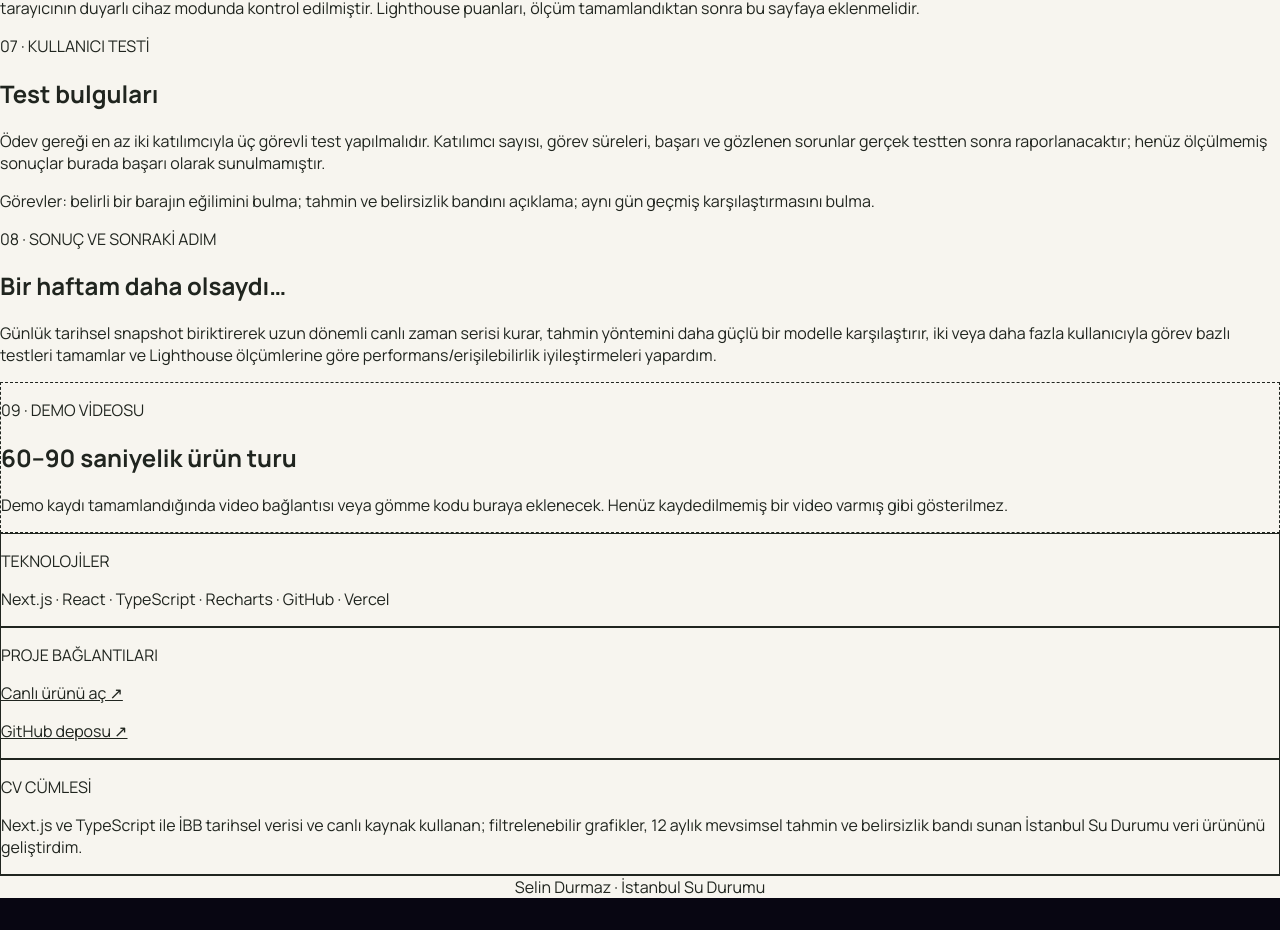
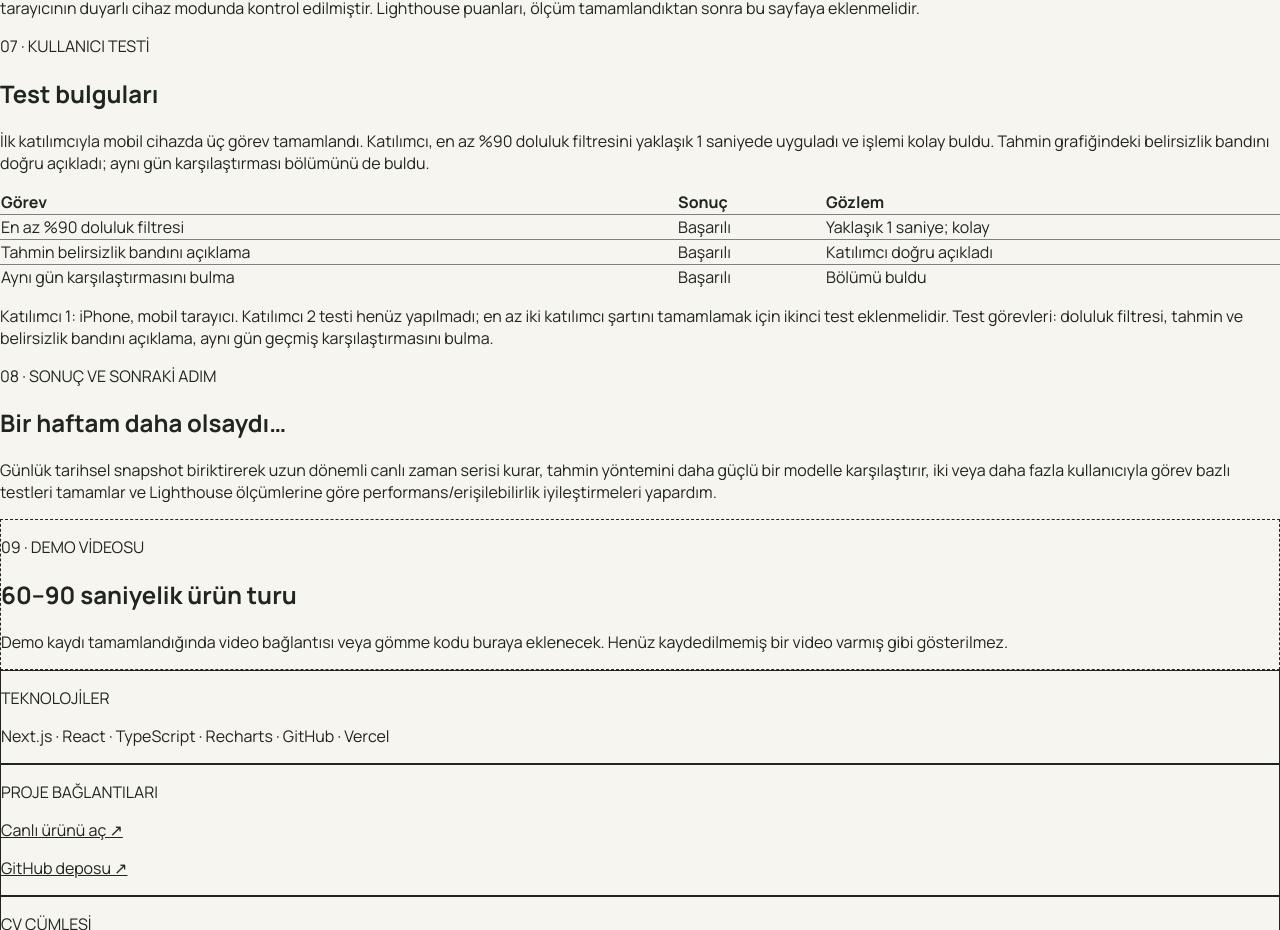
Before and after one commit to selinddrmz/portfolio, a Next.js app: page /projects/istanbul-su-durumu in a window 1280 px wide. Shown: the part 1530-2460 px from the top of the page. Before the commit the page ends 2428 px from the top, so only its background shows below. Built offline with nearby package versions, Linux system fonts and the light colour scheme.

Commit message:
Add first participant usability test findings to case study

```diff
--- a/app/projects/istanbul-su-durumu/page.tsx
+++ b/app/projects/istanbul-su-durumu/page.tsx
@@ -79,8 +79,9 @@ export default function IstanbulWaterCaseStudy() {
           <section>
             <p className="text-xs font-bold tracking-widest text-emerald-800">07 · KULLANICI TESTİ</p>
             <h2 className="mt-3 font-serif text-3xl font-bold">Test bulguları</h2>
-            <p className="mt-4 leading-7 text-stone-700">Ödev gereği en az iki katılımcıyla üç görevli test yapılmalıdır. Katılımcı sayısı, görev süreleri, başarı ve gözlenen sorunlar gerçek testten sonra raporlanacaktır; henüz ölçülmemiş sonuçlar burada başarı olarak sunulmamıştır.</p>
-            <p className="mt-3 text-sm text-stone-600">Görevler: belirli bir barajın eğilimini bulma; tahmin ve belirsizlik bandını açıklama; aynı gün geçmiş karşılaştırmasını bulma.</p>
+            <p className="mt-4 leading-7 text-stone-700">İlk katılımcıyla mobil cihazda üç görev tamamlandı. Katılımcı, en az %90 doluluk filtresini yaklaşık 1 saniyede uyguladı ve işlemi kolay buldu. Tahmin grafiğindeki belirsizlik bandını doğru açıkladı; aynı gün karşılaştırması bölümünü de buldu.</p>
+            <div className="mt-4 overflow-x-auto"><table className="w-full border-collapse text-left text-sm"><thead><tr className="border-b border-stone-300"><th className="py-2 pr-4">Görev</th><th className="py-2 pr-4">Sonuç</th><th className="py-2">Gözlem</th></tr></thead><tbody><tr className="border-b border-stone-200"><td className="py-2 pr-4">En az %90 doluluk filtresi</td><td className="py-2 pr-4">Başarılı</td><td className="py-2">Yaklaşık 1 saniye; kolay</td></tr><tr className="border-b border-stone-200"><td className="py-2 pr-4">Tahmin belirsizlik bandını açıklama</td><td className="py-2 pr-4">Başarılı</td><td className="py-2">Katılımcı doğru açıkladı</td></tr><tr><td className="py-2 pr-4">Aynı gün karşılaştırmasını bulma</td><td className="py-2 pr-4">Başarılı</td><td className="py-2">Bölümü buldu</td></tr></tbody></table></div>
+            <p className="mt-3 text-sm text-stone-600">Katılımcı 1: iPhone, mobil tarayıcı. Katılımcı 2 testi henüz yapılmadı; en az iki katılımcı şartını tamamlamak için ikinci test eklenmelidir. Test görevleri: doluluk filtresi, tahmin ve belirsizlik bandını açıklama, aynı gün geçmiş karşılaştırmasını bulma.</p>
           </section>
 
           <section>
```
